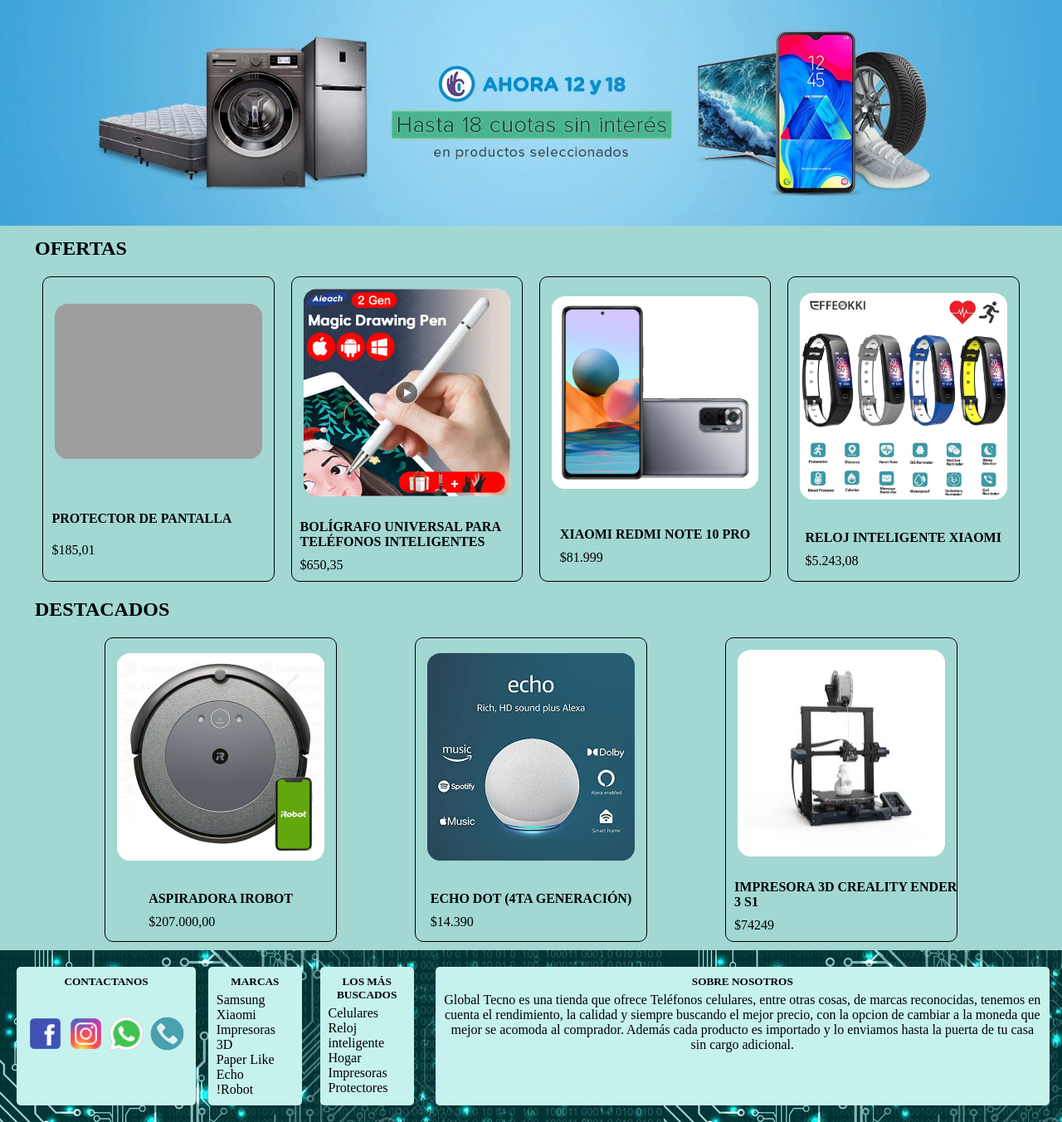
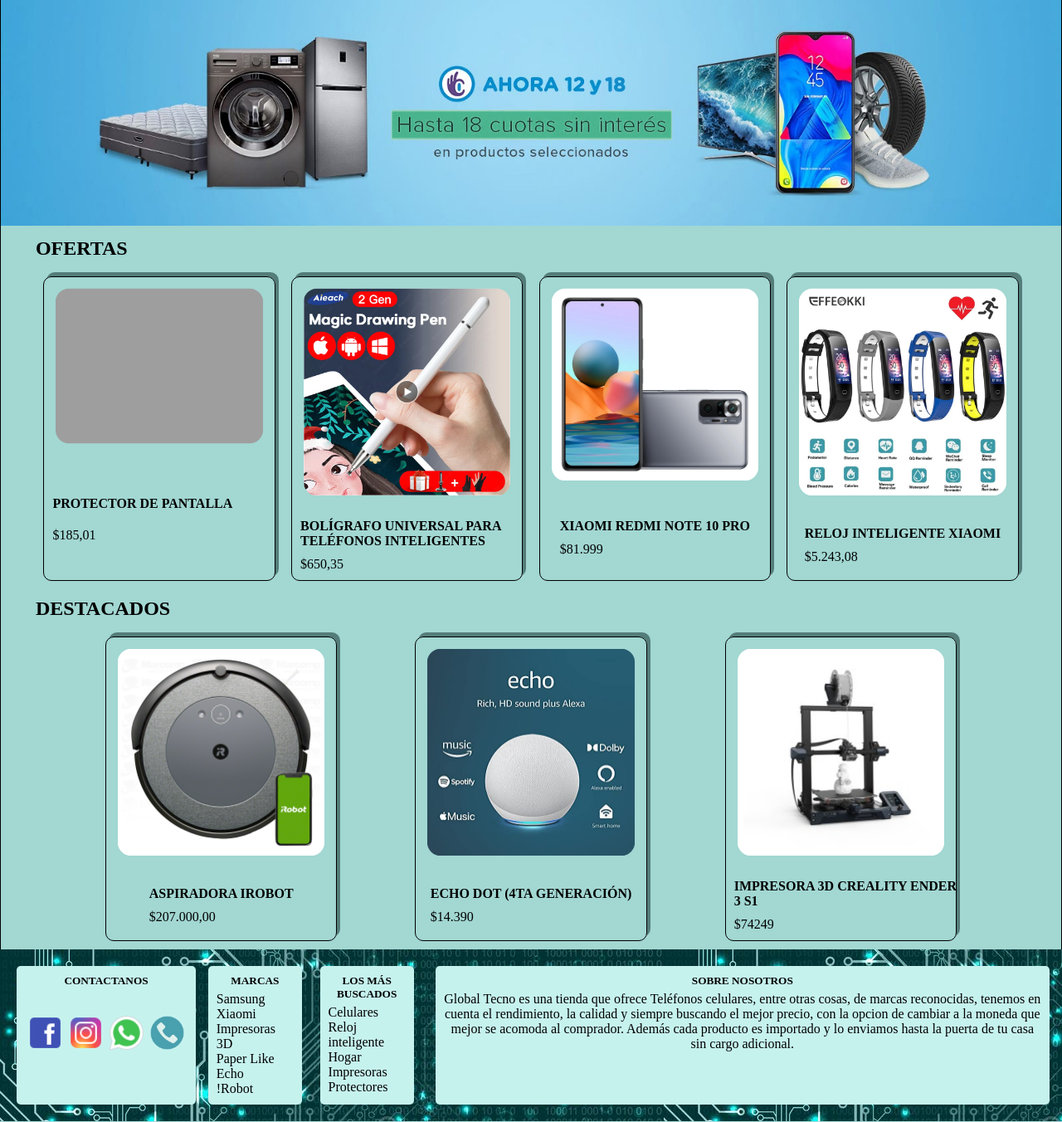
Before and after one commit to ViviSotelo/Grupo_11_GlobalTecno, a Node server app: page / in a window 1280 px wide. Shown: the part 108-1460 px from the top of the page at 83% size. Run offline with Node 20, Linux system fonts and the light colour scheme; some libraries are stand-ins or nearby versions; grey boxes are pictures that could not be loaded.

Commit message:
prueba de actualizar home

```diff
--- a/site_GlobalTecno/public/stylesheets/index.css
+++ b/site_GlobalTecno/public/stylesheets/index.css
@@ -2,7 +2,7 @@
 .home_body {
 
     margin: auto;
-
+    background-color: var(--colorMain);
 
 }
 
@@ -124,7 +124,10 @@
 
 
 }
-
+.home__main{
+    border-left:1px solid black;
+    border-right:1px solid black;
+}
 .home__main section {
     display: flex;
     flex-wrap: wrap;
@@ -147,6 +150,7 @@
     text-transform: uppercase;
     margin: 10px;
     width: 100%;
+    word-wrap: break-word;
 }
 
 .home__main article {
@@ -394,7 +398,10 @@
     }
 
     .home__main article {
+        align-items: baseline;
         width: 30%;
+        box-shadow: 4px -5px rgba(9, 37, 37, 0.5);
+
     }
 
 
@@ -452,6 +459,12 @@
         width: 23%;
         justify-content: space-evenly;
     }
+   div.home__productos{
+       flex-wrap: wrap;
+       flex-direction: row;
+       align-items: flex-start;
+   }
+
 
         /*footer */
     footer .home__footer {
```
